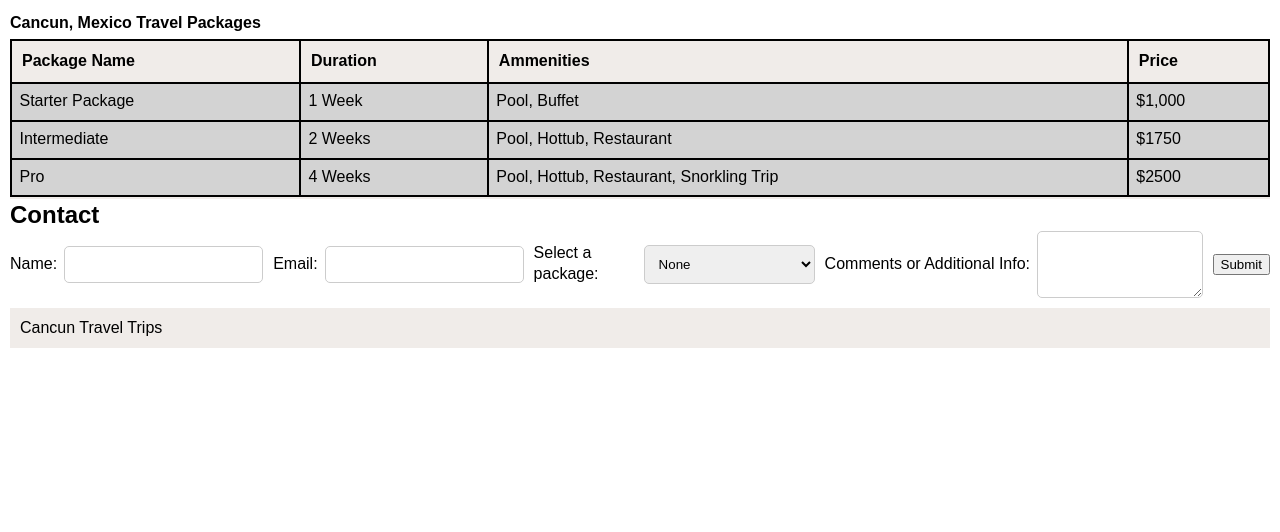
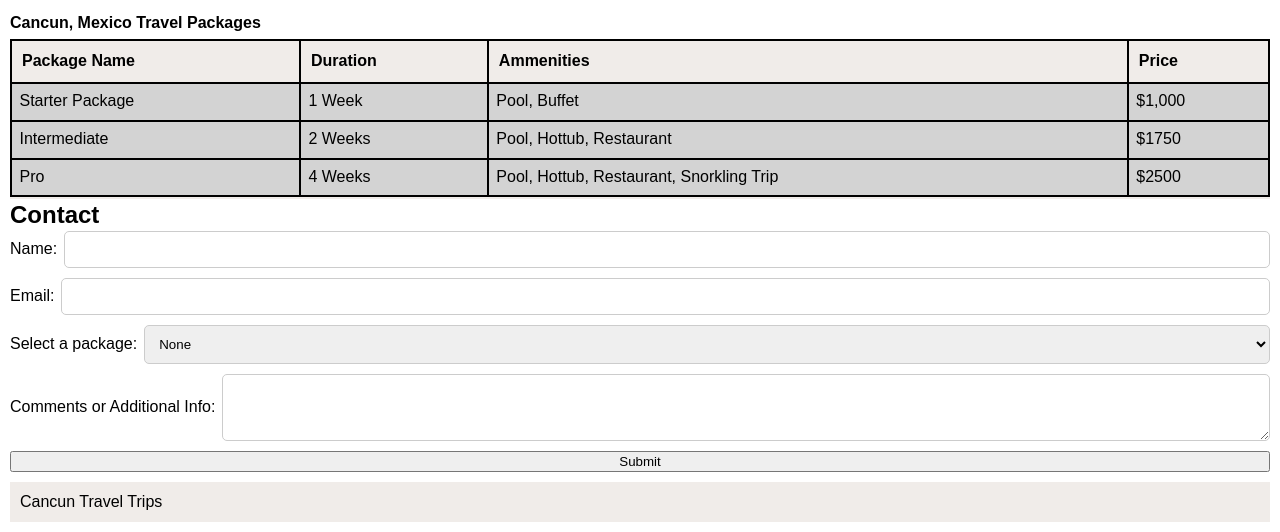
Before and after one commit to danielcobb/cis_435, a PHP site: page / in a window 1280 px wide. Shown: the part 1096-1628 px from the top of the page. Before the commit the page ends 1444 px from the top, so only its background shows below. Run offline with PHP 8.4, Linux system fonts and the light colour scheme.

Commit message:
progress

```diff
--- a/project1-travel_brochure/styles.css
+++ b/project1-travel_brochure/styles.css
@@ -12,7 +12,7 @@ body {
     "header"
     "nav"
     "main"
-    "footer"
+    "footer";
 }
 
 .site-header {grid-area: header;}
@@ -126,7 +126,8 @@ body {
     margin-top: 0;
     margin-bottom: 10px;
     display: flex;
-    align-items: center;
+    flex-direction: column;
+    align-items: stretch;
     gap: 10px;
 }
 
@@ -144,7 +145,3 @@ body {
     border: 1px solid #ccc;
     border-radius: 5px;
 }
-
-#inquiries button {
-
-}
```
